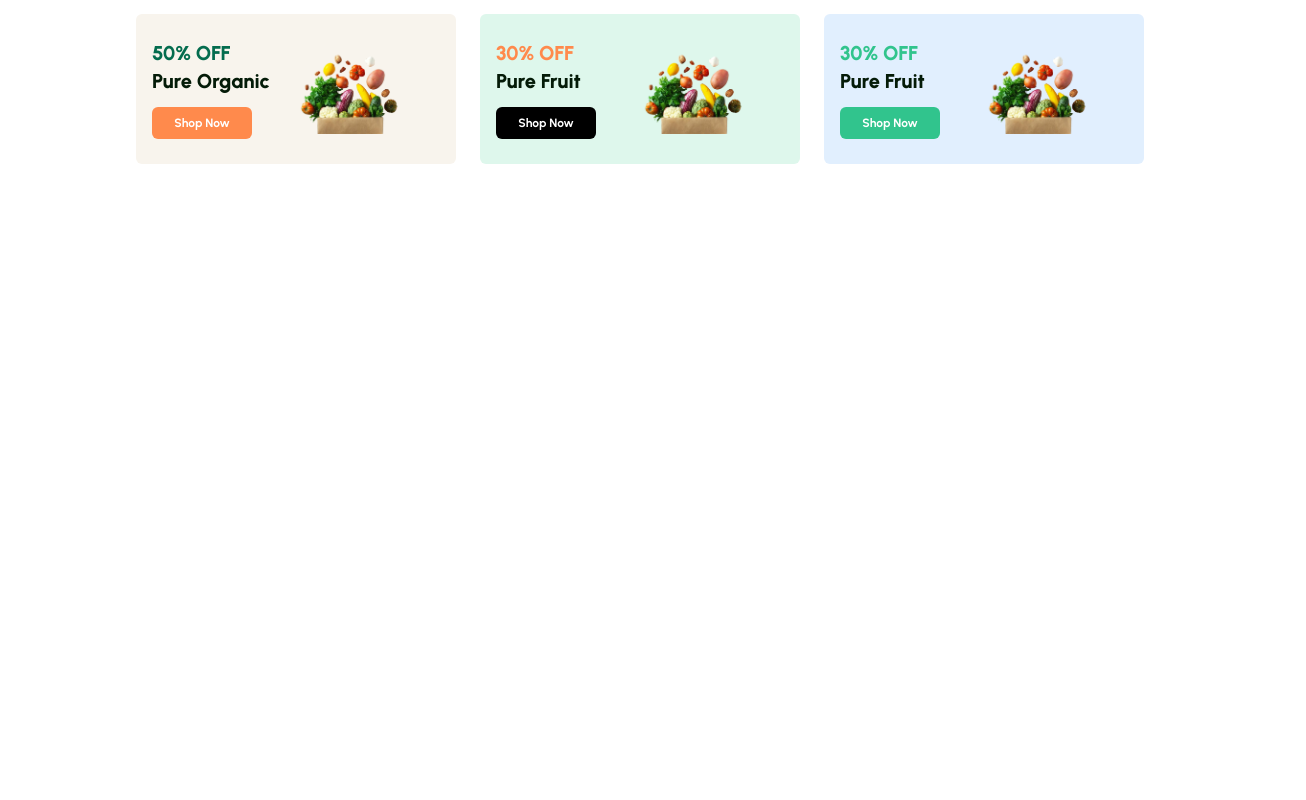
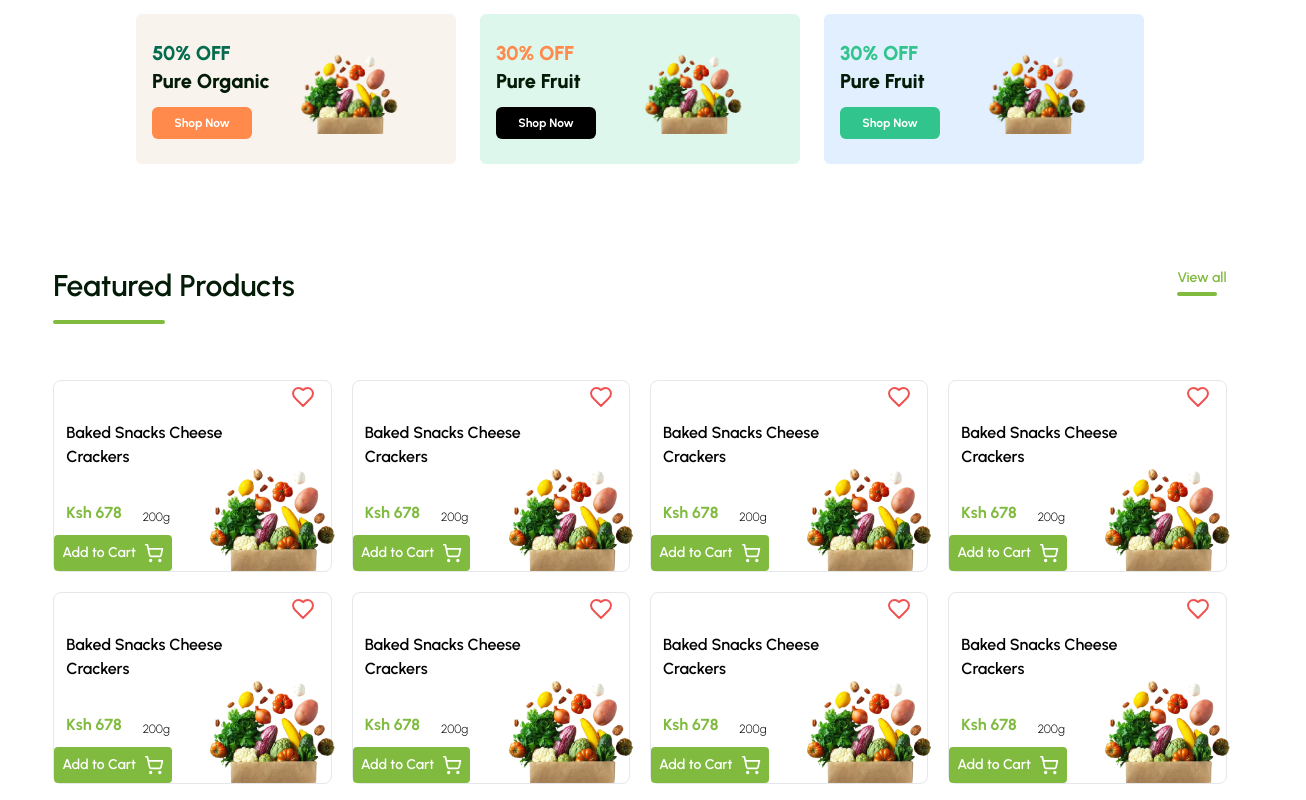
Before and after one commit to TrekHub/chiro, a React (Vite) app: page / in a window 1280 px wide. Shown: the part 634-1434 px from the top of the page, 1306 px wide, since content can reach past the window. Before the commit the page ends 806 px from the top, so only its background shows below. Built offline with nearby package versions, Linux system fonts and the light colour scheme.

Commit message:
finished on the product section

```diff
--- a/src/App.jsx
+++ b/src/App.jsx
@@ -2,12 +2,14 @@
 
 import ChiroBanner from "./components/ChiroBanner";
 import { NavBar } from "./components/NavBar";
+import ProductSection from "./sections/ProductSection";
 
 function App() {
   return (
     <div className="h-screen w-full bg-white flex flex-col">
       <NavBar />
       <ChiroBanner />
+      <ProductSection />
     </div>
   );
 }
--- /dev/null
+++ b/src/components/ProductCard.jsx
@@ -0,0 +1,48 @@
+import { Heart, ShoppingCart } from "lucide-react";
+
+const ProductCard = () => {
+  return (
+    <div className="col-span-12 md:col-span-6 lg:col-span-3 h-48 border rounded-lg relative">
+      {/* <div className="absolute top-0 left-0 bg-custom-orange text-white text-xs  font-light py-2 px-4 rounded-sm">
+        20% <span className="font-bold text-xs"> OFF</span>
+      </div> */}
+      <div className="absolute top-0 right-3 p-1 ">
+        <Heart size={24} className="text-red-500" />
+      </div>
+      <div className="absolute top-10 w-3/4 left-3 ">
+        <h1 className="font-urbanist  font-semibold">
+          Baked Snacks Cheese Crackers
+        </h1>
+        <div className=" absolute -bottom-14 flex  w-2/4 justify-between items-end">
+          <h3 className="font-urbanist font-bold text-custom-light-green">
+            Ksh 678
+          </h3>
+          <p className="text-xs font-light font-urbanist">200g</p>
+        </div>
+      </div>{" "}
+      <div className="absolute flex justify-end w-3/4 -right-20 -bottom-0 ">
+        <img
+          src="src/assets/fruit.png"
+          alt="food"
+          className=" object-contain"
+          loading="lazy" // Lazy loading
+          style={{ opacity: 1 }} // Initial opacity
+          onError={(e) => {
+            e.target.onerror = null;
+            e.target.style.opacity = 0;
+          }} // Hide on error
+        />
+      </div>
+      <div className="absolute bottom-0 flex">
+        <div className=" p-2 rounded bg-custom-light-green flex ">
+          <p className="pr-2 text-sm font-semibold font-urbanist text-white ">
+            Add to Cart
+          </p>
+          <ShoppingCart size={20} className="text-white" />
+        </div>
+      </div>
+    </div>
+  );
+};
+
+export default ProductCard;
--- /dev/null
+++ b/src/sections/ProductSection.jsx
@@ -0,0 +1,44 @@
+// import { Heart, ShoppingCart } from "lucide-react";
+
+import ProductCard from "../components/ProductCard";
+
+const ProductSection = () => {
+  return (
+    <div>
+      <div className="flex flex-col w-11/12 my-4 mx-auto">
+        <div className="flex justify-between">
+          <div>
+            <div className="text-3xl font-urbanist mt-20 font-semibold text-custom-dark-green">
+              Featured Products
+            </div>
+            <hr className="w-28 h-1  my-4 bg-custom-light-green border-0 rounded"></hr>
+          </div>
+          <div>
+            <div className="text-sm font-urbanist mt-20 font-semibold text-custom-light-green">
+              View all
+            </div>
+            <hr className="w-10 h-1  my-1 bg-custom-light-green border-0 rounded"></hr>
+          </div>
+        </div>
+
+        {/* product listing */}
+
+        <div className="grid grid-cols-12 mt-10  gap-5  ">
+          <ProductCard />
+          <ProductCard />
+          <ProductCard />
+          <ProductCard />
+          <ProductCard />
+          <ProductCard />
+          <ProductCard />
+          <ProductCard />
+
+
+
+        </div>
+      </div>
+    </div>
+  );
+};
+
+export default ProductSection;
```
